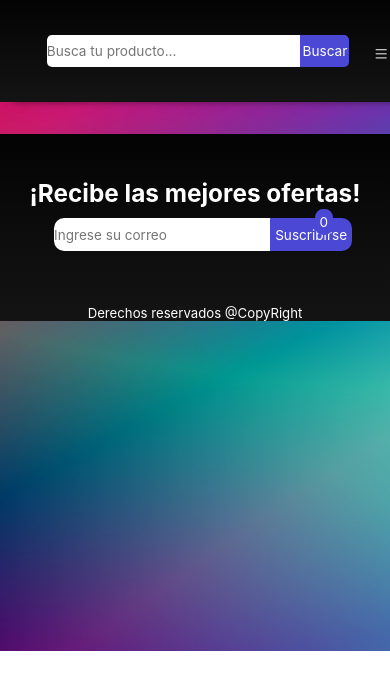
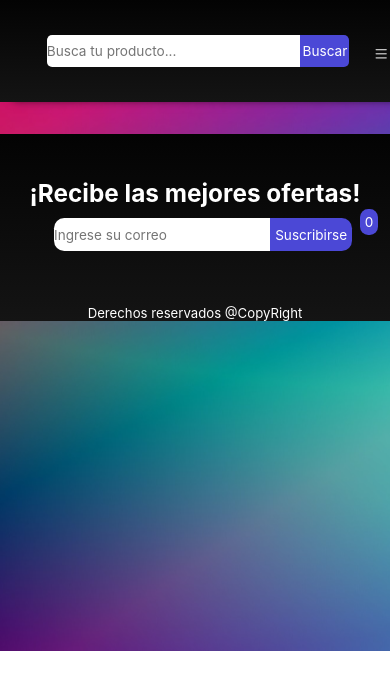
Before and after one commit to Nase2112/EccomerceHardwareAAM, a React (Vite) app: page /formato in a window 390 px wide. Shown: the top 690 px of the page. Built offline with nearby package versions, Linux system fonts and the light colour scheme; no server answers.

Commit message:
cambio posicion v2

```diff
--- a/src/App.css
+++ b/src/App.css
@@ -59,7 +59,7 @@ left: 0;
 
 .carro{
   position: absolute;
-  right: 5rem;
+  right: 1%;
   top: 3.5rem;
 }
 
@@ -81,7 +81,7 @@ left: 0;
 
   .carro{
     position: absolute;
-    right: 3.5rem;
+    right: 3%;
     top: 6rem;
   }
 }
```
